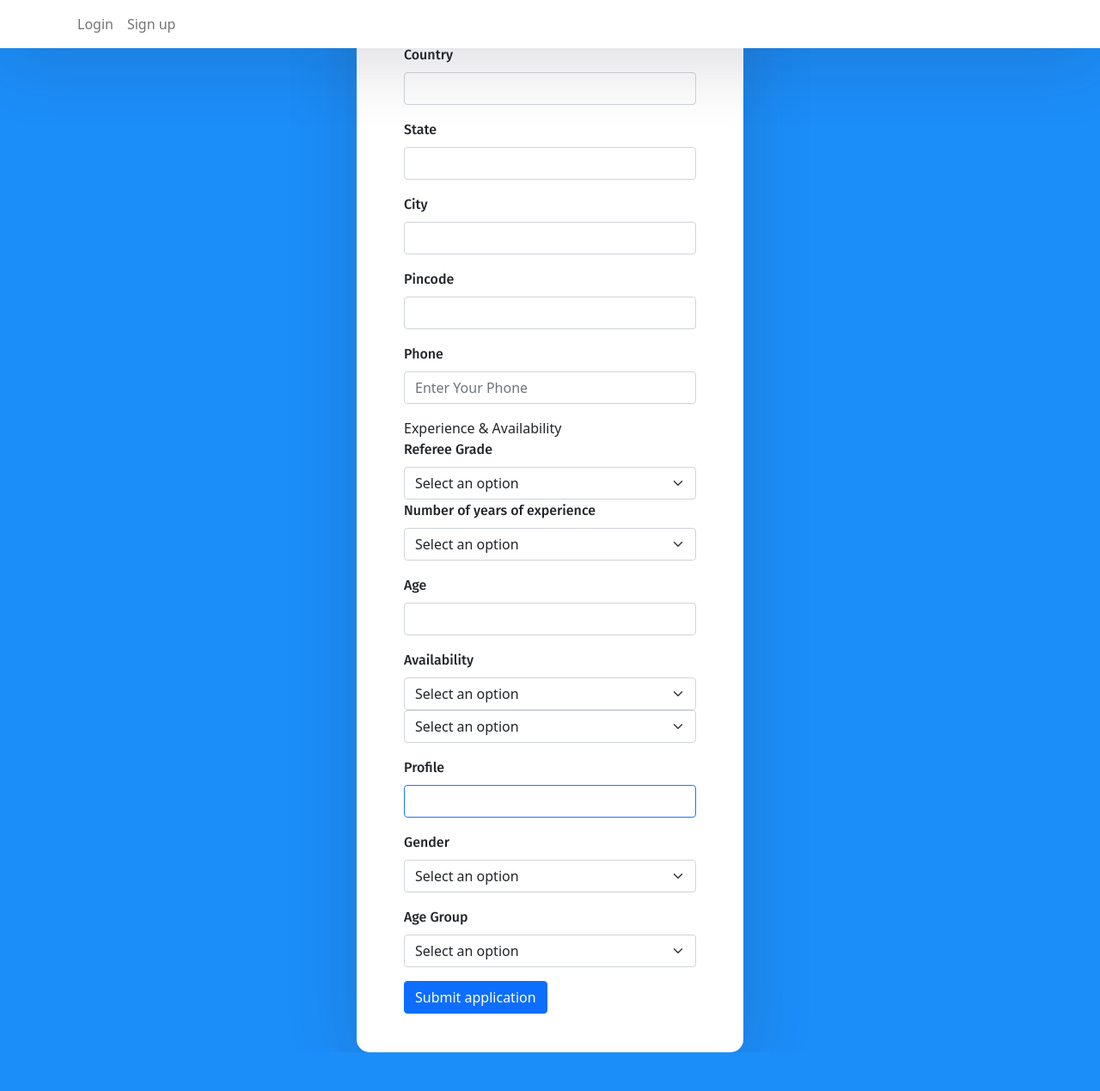
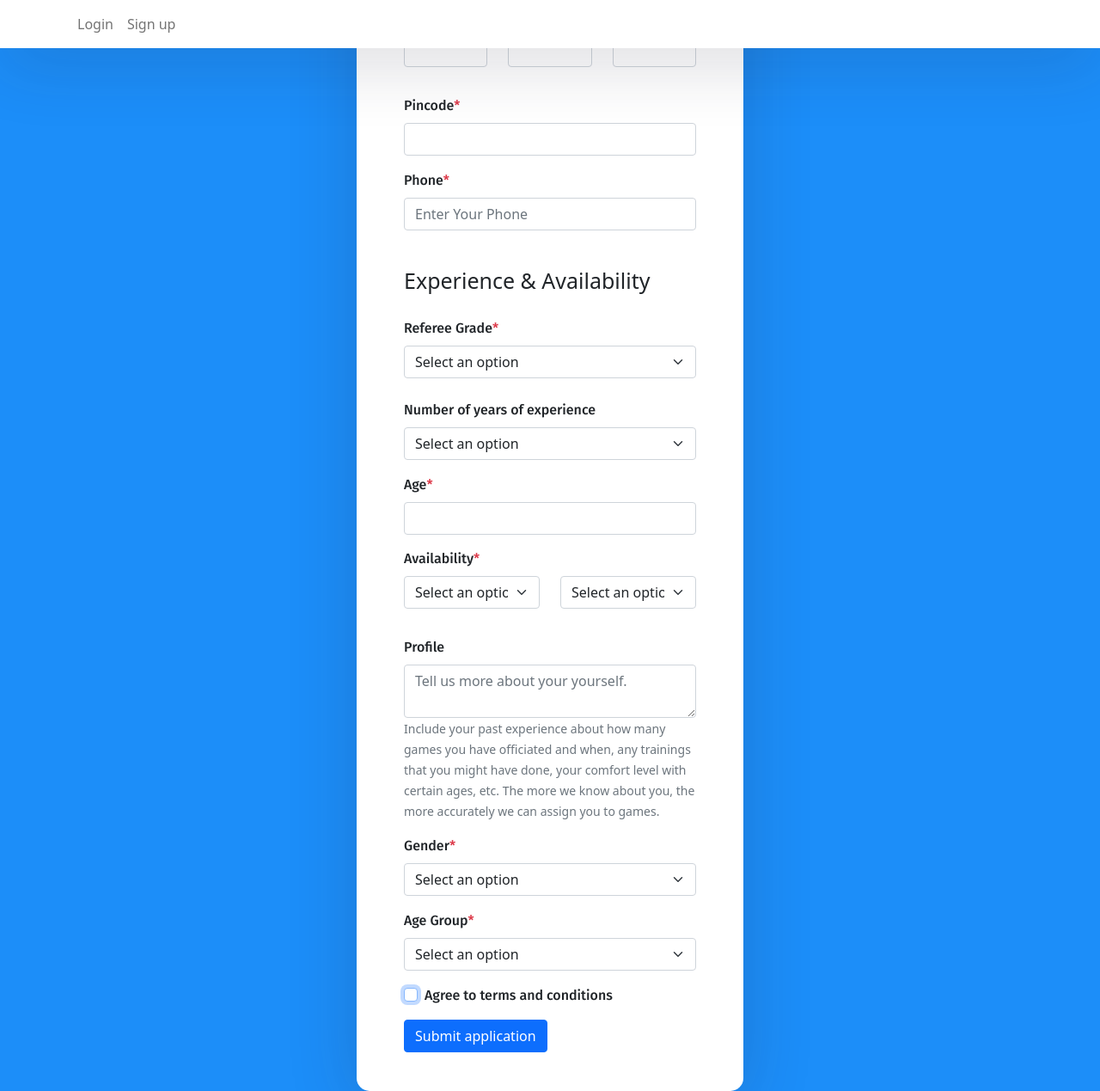
Before and after one commit to vinitamaloo/SER-515-mjf, a React (Create React App) app in the folder client/: page /sign-up in a window 1280 px wide. Shown: the whole page at 86% size. Before the commit the page ends 1224 px from the top, so only its background shows below. Built offline with nearby package versions, Linux system fonts and the light colour scheme.

Commit message:
Updated register form with UI details.

```diff
--- a/client/src/Register/register.js
+++ b/client/src/Register/register.js
@@ -1,6 +1,7 @@
 import React, { useState } from 'react'
 import Form from "react-bootstrap/Form";
 import Button from "react-bootstrap/Button";
+import { Col, Row } from "react-bootstrap";
 import { Link } from "react-router-dom";
 
 
@@ -63,9 +64,9 @@ export default function Login() {
     return (
         <div className="registerall">
         <Form onSubmit={handleSubmit} >
-            {/* <h1> Get started with today! Create your account by filling the information below</h1> */}
-            <Form.Group className="mb-3" controlId="Fname">
-                <Form.Label>First Name</Form.Label>
+        <Row className="mb-3">
+            <Form.Group as={Col} className="mb-3" controlId="Fname">
+                <Form.Label>First Name<label className="text-danger">*</label></Form.Label>
                 <Form.Control
                     required
                     autoFocus
@@ -74,8 +75,8 @@ export default function Login() {
                     value={Firstname}
                     onChange={(e) => setFirstName(e.target.value)}/>
             </Form.Group>
-            <Form.Group className="mb-3" controlId="Lname">
-                <Form.Label>Last Name</Form.Label>
+            <Form.Group as={Col} className="mb-3" controlId="Lname">
+                <Form.Label>Last Name<label className="text-danger">*</label></Form.Label>
                 <Form.Control
                     required
                     autoFocus
@@ -84,19 +85,20 @@ export default function Login() {
                     value={Lastname}
                     onChange={(e) => setLastName(e.target.value)}/>
             </Form.Group>
+        </Row>
             <Form.Group className="mb-3" controlId="Email">
-                <Form.Label>Email Address</Form.Label>
+                <Form.Label>Email Address<label className="text-danger">*</label></Form.Label>
                 <Form.Control
                     required
                     type="email"
                     placeholder="Enter Your email"
                     value={email}
                     onChange={(e) => setEmail(e.target.value)}/>
+                <Form.Text className="text-muted">Please make sure that the email is correct.This is the email address at which you will receive official communications.</Form.Text>
             </Form.Group>
             <Form.Group className="mb-3" controlId="USSF">
                 <Form.Label>USSF Number</Form.Label>
                 <Form.Control
-                    required
                     autoFocus
                     type="text"
                     placeholder="Enter Your USSF Number"
@@ -104,7 +106,7 @@ export default function Login() {
                     onChange={(e) => setUSSF(e.target.value)}/>
             </Form.Group>
             <Form.Group className="mb-3" controlId="Address">
-                <Form.Label>Address</Form.Label>
+                <Form.Label>Address<label className="text-danger">*</label></Form.Label>
                 <Form.Control
                     required
                     autoFocus
@@ -113,8 +115,9 @@ export default function Login() {
                     value={Address}
                     onChange={(e) => setAddress(e.target.value)}/>
             </Form.Group>
-            <Form.Group className="mb-3" controlId="Country">
-                <Form.Label>Country</Form.Label>
+            <Row className="mb-3">
+            <Form.Group as={Col} className="mb-3" controlId="Country">
+                <Form.Label>Country<label className="text-danger">*</label></Form.Label>
                 <Form.Control
                     required
                     autoFocus
@@ -122,8 +125,8 @@ export default function Login() {
                     value={Country}
                     onChange={(e) => setCountry(e.target.value)}/>
             </Form.Group>
-            <Form.Group className="mb-3" controlId="State">
-                <Form.Label>State</Form.Label>
+            <Form.Group as={Col} className="mb-3" controlId="State">
+                <Form.Label>State<label className="text-danger">*</label></Form.Label>
                 <Form.Control
                     required
                     autoFocus
@@ -131,8 +134,8 @@ export default function Login() {
                     value={State}
                     onChange={(e) => setState(e.target.value)}/>
             </Form.Group>
-            <Form.Group className="mb-3" controlId="City">
-                <Form.Label>City</Form.Label>
+            <Form.Group as={Col} className="mb-3" controlId="City">
+                <Form.Label>City<label className="text-danger">*</label></Form.Label>
                 <Form.Control
                     required
                     autoFocus
@@ -140,8 +143,9 @@ export default function Login() {
                     value={City}
                     onChange={(e) => setCity(e.target.value)}/>
             </Form.Group>
+            </Row>
             <Form.Group className="mb-3" controlId="Pincode">
-                <Form.Label>Pincode</Form.Label>
+                <Form.Label>Pincode<label className="text-danger">*</label></Form.Label>
                 <Form.Control
                     required
                     autoFocus
@@ -150,7 +154,7 @@ export default function Login() {
                     onChange={(e) => setPincode(e.target.value)}/>
             </Form.Group>
             <Form.Group className="mb-3" controlId="Phone">
-                <Form.Label>Phone</Form.Label>
+                <Form.Label>Phone<label className="text-danger">*</label></Form.Label>
                 <Form.Control
                     required
                     autoFocus
@@ -160,8 +164,10 @@ export default function Login() {
                     onChange={(e) => setPhone(e.target.value)}/>
                 <div className="text-danger">{Phoneerror}</div>
             </Form.Group>
-            <div>Experience & Availability</div>
-            <Form.Label>Referee Grade</Form.Label>
+            <br></br>
+            <div style={{fontSize:"25px"}}>Experience & Availability</div>
+            <br></br>
+            <Form.Label>Referee Grade<label className="text-danger">*</label></Form.Label>
             <Form.Select aria-label="grade" required value={Grade} onChange={(e) => setGrade(e.target.value)}  >
                 <option value="Select an option">Select an option</option>
                 <option value="1">1</option>
@@ -181,9 +187,10 @@ export default function Login() {
                 <option value="15">15</option>
                 <option value="16">16</option>
             </Form.Select>
+            <br></br>
             <Form.Group className="mb-3" controlId="Experience">
                 <Form.Label>Number of years of experience</Form.Label>
-                <Form.Select aria-label="exp" required value={Experience} onChange={(e) => setExperience(e.target.value)}  >
+                <Form.Select aria-label="exp" value={Experience} onChange={(e) => setExperience(e.target.value)}  >
                 <option value="Select an option">Select an option</option>
                 <option value="0">No experience</option>
                 <option value="1">less than 5 years</option>
@@ -192,7 +199,7 @@ export default function Login() {
             </Form.Select>
             </Form.Group>
             <Form.Group className="mb-3" controlId="Age">
-                <Form.Label>Age</Form.Label>
+                <Form.Label>Age<label className="text-danger">*</label></Form.Label>
                 <Form.Control
                     required
                     autoFocus
@@ -201,14 +208,17 @@ export default function Login() {
                     onChange={(e) => setAge(e.target.value)}/>
                 <div className="text-danger">{Ageerror}</div>
             </Form.Group>
-            <Form.Group className="mb-3" controlId="Availability">
-                <Form.Label>Availability</Form.Label>
+            <Row className="mb-3">
+            <Form.Label>Availability<label className="text-danger">*</label></Form.Label>
+            <Form.Group as={Col} className="mb-3" controlId="Availability">
                 <Form.Select aria-label="available" required value={Availability} onChange={(e) => setAvailability(e.target.value)}  >
                     <option value="Select an option">Select an option</option>
                     <option value="Friday">Friday</option>
                     <option value="Saturday">Saturday</option>
                     <option value="Sunday">Sunday</option>
                 </Form.Select>
+            </Form.Group>
+            <Form.Group as={Col} className="mb-3" controlId="Availability">
                 <Form.Select aria-label="time" required value={Time} onChange={(e) => setTime(e.target.value)}  >
                     <option value="Select an option">Select an option</option>
                     <option value="Morning">Morning</option>
@@ -216,16 +226,19 @@ export default function Login() {
                     <option value="Night">Night</option>
                 </Form.Select>
             </Form.Group>
+            </Row>
             <Form.Group className="mb-3" controlId="Profile">
                 <Form.Label>Profile</Form.Label>
                 <Form.Control
+                    as="textarea"
                     autoFocus
-                    type="textbox"
+                    placeholder = "Tell us more about your yourself."
                     value={Profile}
                     onChange={(e) => setProfile(e.target.value)}/>
+                <Form.Text className="text-muted">Include your past experience about how many games you have officiated and when, any trainings that you might have done, your comfort level with certain ages, etc. The more we know about you, the more accurately we can assign you to games.</Form.Text>
             </Form.Group>
             <Form.Group className="mb-3" controlId="Gender">
-                <Form.Label>Gender</Form.Label>
+                <Form.Label>Gender<label className="text-danger">*</label></Form.Label>
                 <Form.Select aria-label="available" required value={Gender} onChange={(e) => setGender(e.target.value)}  >
                 <option value="Select an option">Select an option</option>
                 <option value="Female">Female</option>
@@ -233,7 +246,7 @@ export default function Login() {
             </Form.Select>
             </Form.Group>
             <Form.Group className="mb-3" controlId="AgeGroup">
-                <Form.Label>Age Group</Form.Label>
+                <Form.Label>Age Group<label className="text-danger">*</label></Form.Label>
                 <Form.Select aria-label="available" required value={AgeGroup} onChange={(e) => setAgeGroup(e.target.value)}  >
                 <option value="Select an option">Select an option</option>
                 <option value="U08">U08</option>
@@ -250,6 +263,13 @@ export default function Login() {
                 <option value="U19">U19</option>
             </Form.Select>
             </Form.Group>
+            <Form.Group className="mb-3" controlId="Terms and Condition">
+                <Form.Check
+                    required
+                    label="Agree to terms and conditions"
+                    type = "checkbox"
+                    autoFocus/>
+            </Form.Group>
             <Button variant="primary" type="submit">Submit application</Button>
             </Form>
             </div>
```
Lines whose indentation alone changed are shown as unchanged.
